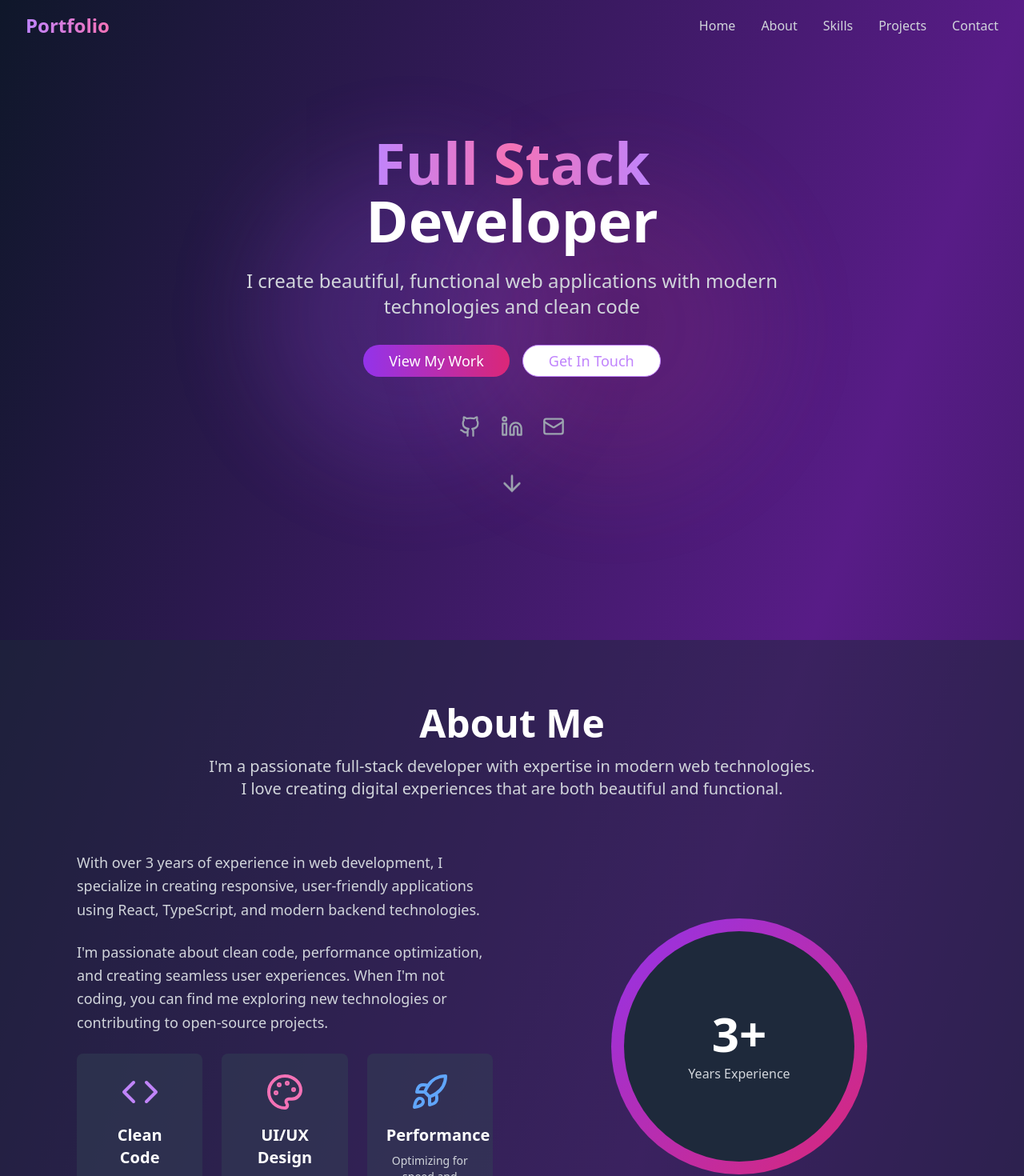
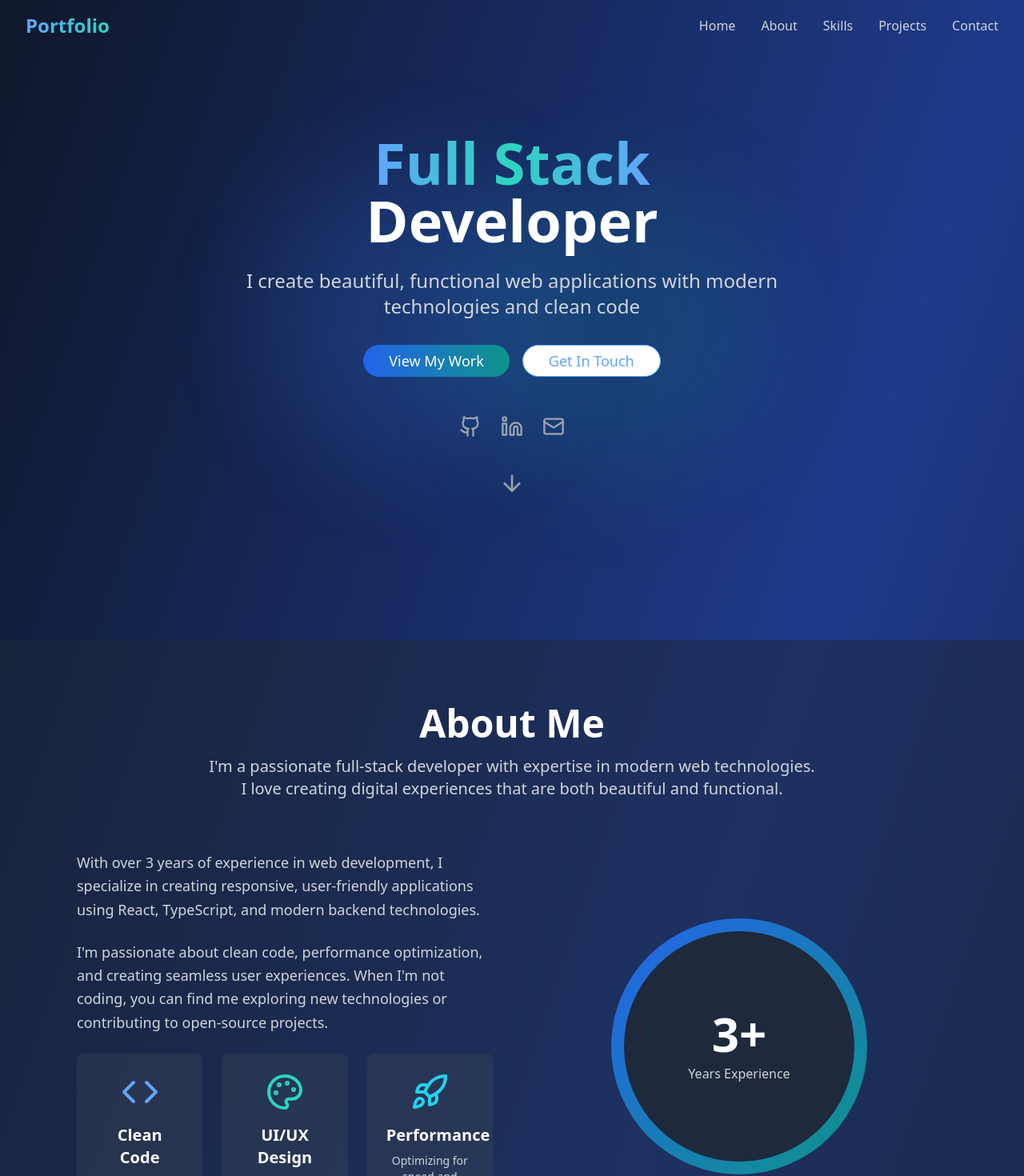
Before and after one commit to VarunParab/portfolio-website, a React (Vite) app: page / in a window 1280 px wide. Shown: the top 1470 px of the page at 80% size. Built offline with nearby package versions, Linux system fonts and the light colour scheme.

Commit message:
Change color scheme
Update the color palette to a more masculine aesthetic.

```diff
--- a/src/components/About.tsx
+++ b/src/components/About.tsx
@@ -28,17 +28,17 @@ const About = () => {
 
             <div className="grid grid-cols-1 sm:grid-cols-3 gap-6 mt-8">
               <div className="text-center p-6 bg-slate-700/50 rounded-lg">
-                <Code className="mx-auto mb-4 text-purple-400" size={48} />
+                <Code className="mx-auto mb-4 text-blue-400" size={48} />
                 <h3 className="text-xl font-semibold text-white mb-2">Clean Code</h3>
                 <p className="text-gray-300 text-sm">Writing maintainable, scalable code</p>
               </div>
               <div className="text-center p-6 bg-slate-700/50 rounded-lg">
-                <Palette className="mx-auto mb-4 text-pink-400" size={48} />
+                <Palette className="mx-auto mb-4 text-teal-400" size={48} />
                 <h3 className="text-xl font-semibold text-white mb-2">UI/UX Design</h3>
                 <p className="text-gray-300 text-sm">Creating beautiful user interfaces</p>
               </div>
               <div className="text-center p-6 bg-slate-700/50 rounded-lg">
-                <Rocket className="mx-auto mb-4 text-blue-400" size={48} />
+                <Rocket className="mx-auto mb-4 text-cyan-400" size={48} />
                 <h3 className="text-xl font-semibold text-white mb-2">Performance</h3>
                 <p className="text-gray-300 text-sm">Optimizing for speed and efficiency</p>
               </div>
@@ -46,7 +46,7 @@ const About = () => {
           </div>
 
           <div className="relative">
-            <div className="w-80 h-80 mx-auto bg-gradient-to-br from-purple-600 to-pink-600 rounded-full flex items-center justify-center">
+            <div className="w-80 h-80 mx-auto bg-gradient-to-br from-blue-600 to-teal-600 rounded-full flex items-center justify-center">
               <div className="w-72 h-72 bg-slate-800 rounded-full flex items-center justify-center">
                 <div className="text-center">
                   <div className="text-6xl font-bold text-white mb-2">3+</div>
--- a/src/components/Contact.tsx
+++ b/src/components/Contact.tsx
@@ -54,7 +54,7 @@ const Contact = () => {
 
             <div className="space-y-6">
               <div className="flex items-center space-x-4">
-                <div className="w-12 h-12 bg-purple-600 rounded-lg flex items-center justify-center">
+                <div className="w-12 h-12 bg-blue-600 rounded-lg flex items-center justify-center">
                   <Mail className="text-white" size={20} />
                 </div>
                 <div>
@@ -64,7 +64,7 @@ const Contact = () => {
               </div>
 
               <div className="flex items-center space-x-4">
-                <div className="w-12 h-12 bg-purple-600 rounded-lg flex items-center justify-center">
+                <div className="w-12 h-12 bg-blue-600 rounded-lg flex items-center justify-center">
                   <Phone className="text-white" size={20} />
                 </div>
                 <div>
@@ -74,7 +74,7 @@ const Contact = () => {
               </div>
 
               <div className="flex items-center space-x-4">
-                <div className="w-12 h-12 bg-purple-600 rounded-lg flex items-center justify-center">
+                <div className="w-12 h-12 bg-blue-600 rounded-lg flex items-center justify-center">
                   <MapPin className="text-white" size={20} />
                 </div>
                 <div>
@@ -122,7 +122,7 @@ const Contact = () => {
               </div>
               <Button
                 type="submit"
-                className="w-full bg-gradient-to-r from-purple-600 to-pink-600 hover:from-purple-700 hover:to-pink-700 text-white py-3"
+                className="w-full bg-gradient-to-r from-blue-600 to-teal-600 hover:from-blue-700 hover:to-teal-700 text-white py-3"
               >
                 <Send size={20} className="mr-2" />
                 Send Message
--- a/src/components/Hero.tsx
+++ b/src/components/Hero.tsx
@@ -12,14 +12,14 @@ const Hero = () => {
     <section id="home" className="min-h-screen flex items-center justify-center relative overflow-hidden">
       {/* Animated background elements */}
       <div className="absolute inset-0">
-        <div className="absolute top-1/4 left-1/4 w-96 h-96 bg-purple-500/20 rounded-full blur-3xl animate-pulse"></div>
-        <div className="absolute bottom-1/4 right-1/4 w-96 h-96 bg-pink-500/20 rounded-full blur-3xl animate-pulse delay-1000"></div>
+        <div className="absolute top-1/4 left-1/4 w-96 h-96 bg-blue-500/20 rounded-full blur-3xl animate-pulse"></div>
+        <div className="absolute bottom-1/4 right-1/4 w-96 h-96 bg-teal-500/20 rounded-full blur-3xl animate-pulse delay-1000"></div>
       </div>
 
       <div className="max-w-4xl mx-auto px-4 sm:px-6 lg:px-8 text-center relative z-10">
         <div className="animate-fade-in">
           <h1 className="text-5xl md:text-7xl font-bold mb-6">
-            <span className="bg-gradient-to-r from-purple-400 via-pink-400 to-purple-400 bg-clip-text text-transparent">
+            <span className="bg-gradient-to-r from-blue-400 via-teal-400 to-blue-400 bg-clip-text text-transparent">
               Full Stack
             </span>
             <br />
@@ -33,14 +33,14 @@ const Hero = () => {
           <div className="flex flex-col sm:flex-row gap-4 justify-center items-center mb-12">
             <Button
               onClick={() => scrollToSection("projects")}
-              className="bg-gradient-to-r from-purple-600 to-pink-600 hover:from-purple-700 hover:to-pink-700 text-white px-8 py-3 rounded-full text-lg transition-all duration-300 transform hover:scale-105"
+              className="bg-gradient-to-r from-blue-600 to-teal-600 hover:from-blue-700 hover:to-teal-700 text-white px-8 py-3 rounded-full text-lg transition-all duration-300 transform hover:scale-105"
             >
               View My Work
             </Button>
             <Button
               variant="outline"
               onClick={() => scrollToSection("contact")}
-              className="border-purple-400 text-purple-400 hover:bg-purple-400 hover:text-white px-8 py-3 rounded-full text-lg transition-all duration-300"
+              className="border-blue-400 text-blue-400 hover:bg-blue-400 hover:text-white px-8 py-3 rounded-full text-lg transition-all duration-300"
             >
               Get In Touch
             </Button>
--- a/src/components/Navigation.tsx
+++ b/src/components/Navigation.tsx
@@ -26,7 +26,7 @@ const Navigation = () => {
     }`}>
       <div className="max-w-7xl mx-auto px-4 sm:px-6 lg:px-8">
         <div className="flex justify-between items-center h-16">
-          <div className="text-2xl font-bold bg-gradient-to-r from-purple-400 to-pink-400 bg-clip-text text-transparent">
+          <div className="text-2xl font-bold bg-gradient-to-r from-blue-400 to-teal-400 bg-clip-text text-transparent">
             Portfolio
           </div>
 
--- a/src/components/Projects.tsx
+++ b/src/components/Projects.tsx
@@ -46,7 +46,7 @@ const Projects = () => {
           {projects.map((project, index) => (
             <div
               key={project.title}
-              className="bg-slate-700/50 rounded-xl overflow-hidden hover:transform hover:scale-105 transition-all duration-300 hover:shadow-2xl hover:shadow-purple-500/20"
+              className="bg-slate-700/50 rounded-xl overflow-hidden hover:transform hover:scale-105 transition-all duration-300 hover:shadow-2xl hover:shadow-blue-500/20"
             >
               <div className="relative overflow-hidden">
                 <img
@@ -65,7 +65,7 @@ const Projects = () => {
                   {project.technologies.map((tech) => (
                     <span
                       key={tech}
-                      className="px-3 py-1 bg-purple-600/20 text-purple-300 rounded-full text-xs"
+                      className="px-3 py-1 bg-blue-600/20 text-blue-300 rounded-full text-xs"
                     >
                       {tech}
                     </span>
@@ -75,7 +75,7 @@ const Projects = () => {
                 <div className="flex gap-3">
                   <Button
                     size="sm"
-                    className="bg-gradient-to-r from-purple-600 to-pink-600 hover:from-purple-700 hover:to-pink-700 text-white flex-1"
+                    className="bg-gradient-to-r from-blue-600 to-teal-600 hover:from-blue-700 hover:to-teal-700 text-white flex-1"
                     onClick={() => window.open(project.liveUrl, "_blank")}
                   >
                     <ExternalLink size={16} className="mr-2" />
--- a/src/pages/Index.tsx
+++ b/src/pages/Index.tsx
@@ -8,7 +8,7 @@ import Contact from "@/components/Contact";
 
 const Index = () => {
   return (
-    <div className="min-h-screen bg-gradient-to-br from-slate-900 via-purple-900 to-slate-900">
+    <div className="min-h-screen bg-gradient-to-br from-slate-900 via-blue-900 to-slate-900">
       <Navigation />
       <Hero />
       <About />
```
